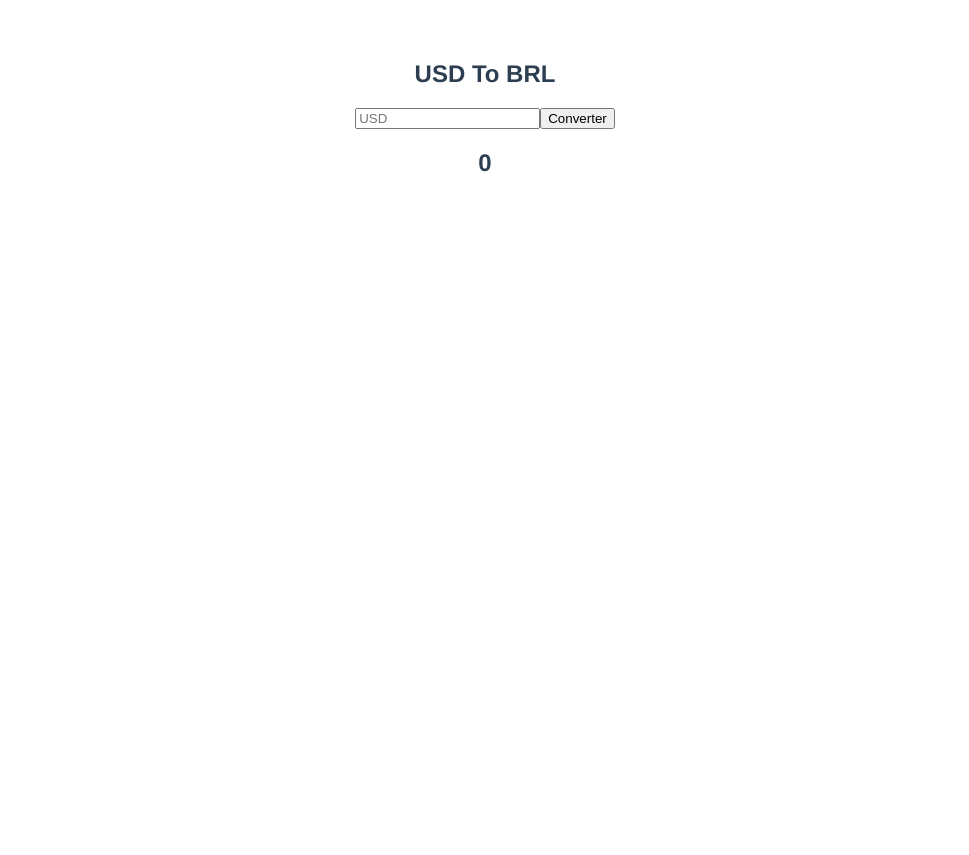
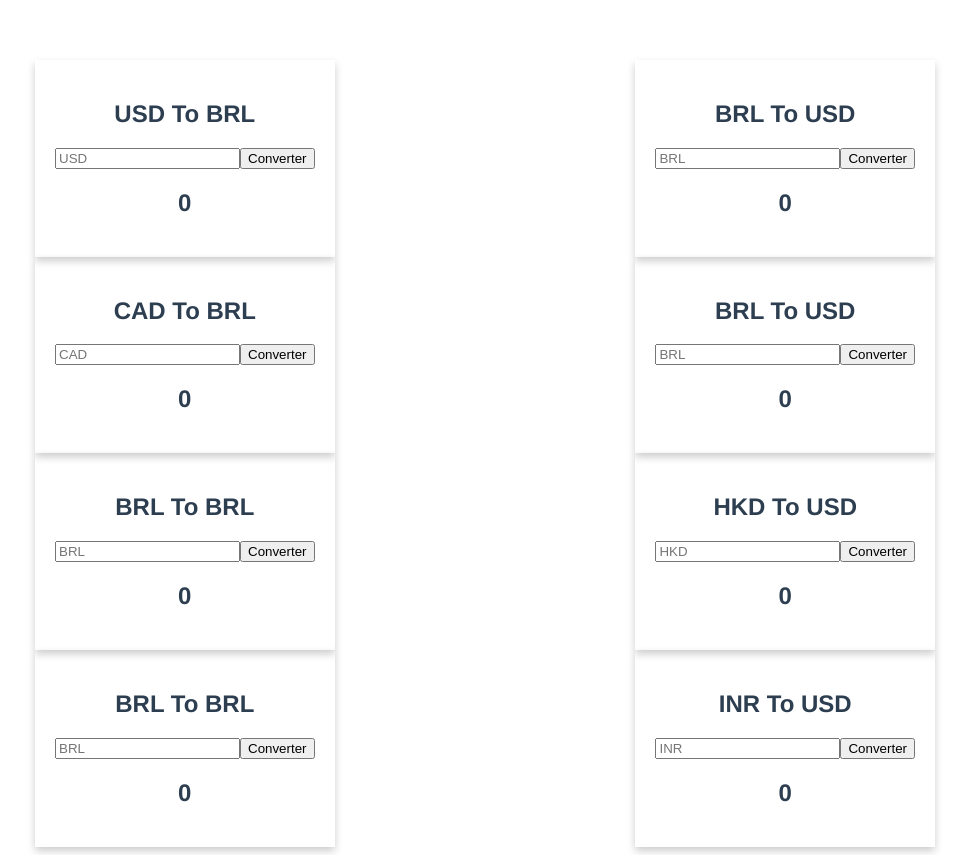
Before and after one commit to DanielFFerreira/conversor-moedas, a Vue app: page / in a window 1280 px wide. Shown: the whole page, without its empty margins (155-1124 px from the left). Before the commit the page ends 800 px from the top, so only its background shows below. Built offline with nearby package versions, Linux system fonts and the light colour scheme.

Commit message:
feat: component app styles

```diff
--- a/package.json
+++ b/package.json
@@ -18,6 +18,8 @@
     "babel-eslint": "^10.1.0",
     "eslint": "^6.7.2",
     "eslint-plugin-vue": "^6.2.2",
+    "sass": "^1.32.0",
+    "sass-loader": "^10.1.0",
     "vue-template-compiler": "^2.6.11"
   },
   "eslintConfig": {
--- a/src/App.vue
+++ b/src/App.vue
@@ -1,6 +1,24 @@
 <template>
   <div id="app">
-    <Conversor moeda-a="USD" moeda-b="BRL"/>
+    <div class="block">
+      <Conversor moeda-a="USD" moeda-b="BRL" />
+      <Conversor moeda-a="BRL" moeda-b="USD" />
+    </div>
+
+    <div class="block">
+      <Conversor moeda-a="CAD" moeda-b="BRL" />
+      <Conversor moeda-a="BRL" moeda-b="USD" />
+    </div>
+
+    <div class="block">
+      <Conversor moeda-a="BRL" moeda-b="BRL" />
+      <Conversor moeda-a="HKD" moeda-b="USD" />
+    </div>
+
+    <div class="block">
+      <Conversor moeda-a="BRL" moeda-b="BRL" />
+      <Conversor moeda-a="INR" moeda-b="USD" />
+    </div>
   </div>
 </template>
 
@@ -16,6 +34,8 @@ export default {
 
 <style>
   #app {
+    max-width: 900px;
+    margin: 0 auto;
     font-family: Avenir, Helvetica, Arial, sans-serif;
     -webkit-font-smoothing: antialiased;
     -moz-osx-font-smoothing: grayscale;
@@ -23,4 +43,9 @@ export default {
     color: #2c3e50;
     margin-top: 60px;
   }
+
+  .block {
+    display: flex;
+    justify-content: space-between;
+  }
 </style>
--- a/src/components/Conversor.vue
+++ b/src/components/Conversor.vue
@@ -2,7 +2,7 @@
   <div class="conversor">
     <h2>{{moedaA}} To {{moedaB}}</h2>
     <input type="text" v-model="moedaA_value" v-bind:placeholder="moedaA">
-    <input type="button" value="Converter">
+    <input type="button" value="Converter" v-on:click="converter">
     <h2>{{moedaB_value}}</h2>
   </div>
 </template>
@@ -11,30 +11,35 @@
 <script>
   export default {
     name: "Conversor",
-    props: ["moedaA","moedaB"],
+    props: ["moedaA", "moedaB"],
     data() {
       return {
-        moedaA_value : "",
-        moedaB_value : 0,
-      }
+        moedaA_value: "",
+        moedaB_value: 0
+      };
     },
     methods: {
       converter() {
-        let de_para = this.moedaA + "_" + this.moedaB;
-        let url = "http://free.currencyconverterapi.com/api/v5/convert?q=" +
-          de_para
-        + "&compact=y";
-
-        fetch(url).then(res => {return res.json}).then(json => {
-          let cotacao = json[de_para].val;
-          this.moedaB_value = (cotacao * parseFloat(this.moedaA_value)).toFixed(2);
-        })
+        let de_para = this.moedaA + '_' + this.moedaB;
+        let url = 'https://free.currencyconverterapi.com/api/v6/convert?q=' + de_para + '&compact=y&apiKey=9efaf120b22fde4b9a53';
+        fetch(url)
+          .then(res => {
+            return res.json()
+          })
+          .then(json => {
+            let cotacao = json[de_para].val;
+            this.moedaB_value = (parseFloat(this.moedaA_value) * cotacao).toFixed(2)
+          })
       }
     }
-  }
+  };
 </script>
 
 
-<style scoped>
-
+<style scoped >
+  .conversor {
+    padding: 20px;
+    max-width: 300px;
+    box-shadow: 0 4px 8px 0 rgba(0, 0, 0, 0.2);
+  }
 </style>
```
Also changed, not shown: 1 other file (tests, documents, lock files or other folders). Lines whose indentation alone changed are shown as unchanged.
